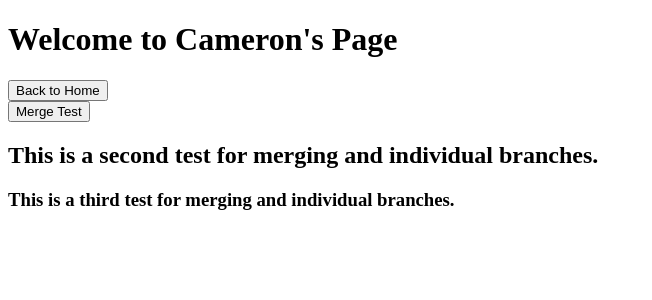
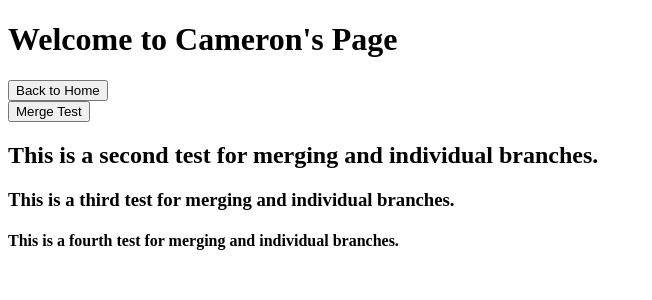
Before and after one commit to cameronbaum0124/338project1, a React (Vite) app in the folder client/react/: page /cameron in a window 1280 px wide. Shown: the top 300 px of the page, without its empty margins (0-652 px from the left). Built offline with nearby package versions, Linux system fonts and the light colour scheme.

Commit message:
A fourth test

```diff
--- a/client/react/src/pages/cameron.jsx
+++ b/client/react/src/pages/cameron.jsx
@@ -7,6 +7,7 @@ function Cameron() {
             <button onClick={() => console.log("Hello! This is being used to test merging among different branches!")}>Merge Test</button>
             <h2>This is a second test for merging and individual branches.</h2>
             <h3>This is a third test for merging and individual branches.</h3>
+            <h4>This is a fourth test for merging and individual branches.</h4>
         </div>
     );
 }
```
